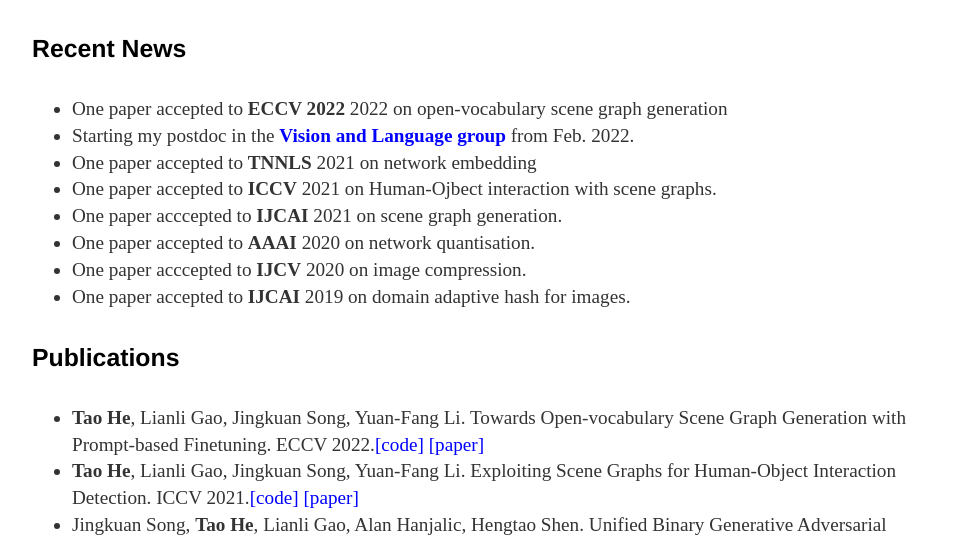
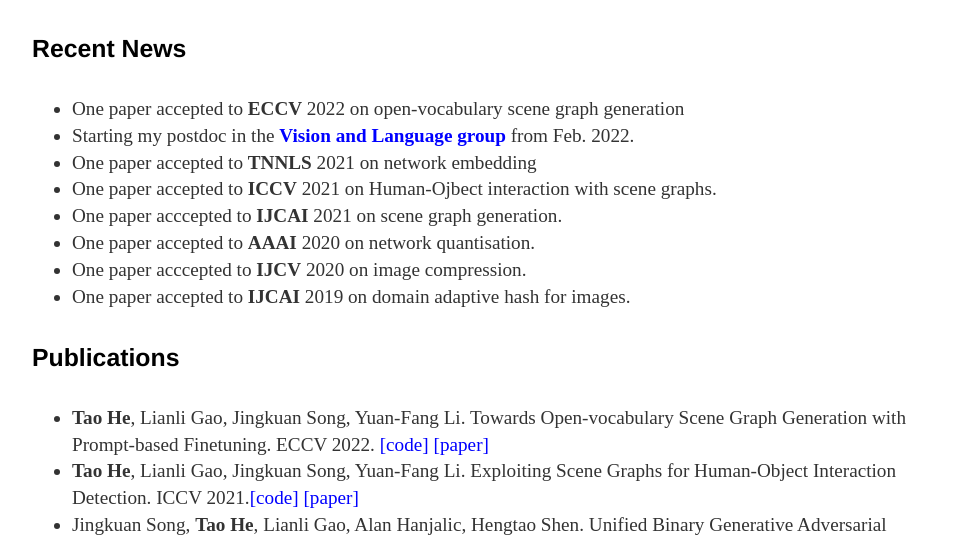
Before and after one commit to ht014/ht014.github.io, a Jekyll site: the page built from index.html, in a window 1280 px wide. Shown: the part 600-1142 px from the top of the page, without its empty margins (160-1115 px from the left). Built offline with Jekyll 4.4.1, drawn with Linux system fonts in a browser that asks for light colours.

Commit message:
Update index.html

```diff
--- a/index.html
+++ b/index.html
@@ -27,7 +27,7 @@
 
 <h4> Recent News</h4>
 <ul>
-	<li>One paper accepted to <strong>ECCV 2022</strong> 2022 on open-vocabulary scene graph generation</li>
+	<li>One paper accepted to <strong>ECCV  </strong> 2022 on open-vocabulary scene graph generation</li>
 	<li>Starting my postdoc in the <a = href="https://www.monash.edu/it/dsai/vision-language"><strong> <font color="#0000ff">Vision and Language group </font></strong></a> from Feb. 2022.</li>
 	<li>One paper accepted to <strong>TNNLS</strong> 2021 on network embedding</li>
 	<li>One paper accepted to <strong>ICCV</strong> 2021 on Human-Ojbect interaction with scene graphs.</li>
@@ -39,7 +39,7 @@
 
 <h4>Publications</h4>
 <ul>
-	<li><strong>Tao He</strong>, Lianli Gao, Jingkuan Song, Yuan-Fang Li. Towards Open-vocabulary Scene Graph Generation with Prompt-based Finetuning. ECCV 2022.<a href=" " rel="nofollow"><font color="#0000ff">[code]</font></a> <a href="~" rel="nofollow"><font color="#0000ff">[paper]</font></a> <font color="#ff0000"><b>&nbsp;</b></font> </li>
+	<li><strong>Tao He</strong>, Lianli Gao, Jingkuan Song, Yuan-Fang Li. Towards Open-vocabulary Scene Graph Generation with Prompt-based Finetuning. ECCV 2022. <a href=" " rel="nofollow"><font color="#0000ff">[code]</font></a> <a href="~" rel="nofollow"><font color="#0000ff">[paper]</font></a> <font color="#ff0000"><b>&nbsp;</b></font> </li>
 
 	<li><strong>Tao He</strong>, Lianli Gao, Jingkuan Song, Yuan-Fang Li. Exploiting Scene Graphs for Human-Object Interaction Detection. ICCV 2021.<a href=" " rel="nofollow"><font color="#0000ff">[code]</font></a> <a href="https://arxiv.org/abs/2108.08584" rel="nofollow"><font color="#0000ff">[paper]</font></a> <font color="#ff0000"><b>&nbsp;</b></font> </li>
 
```
